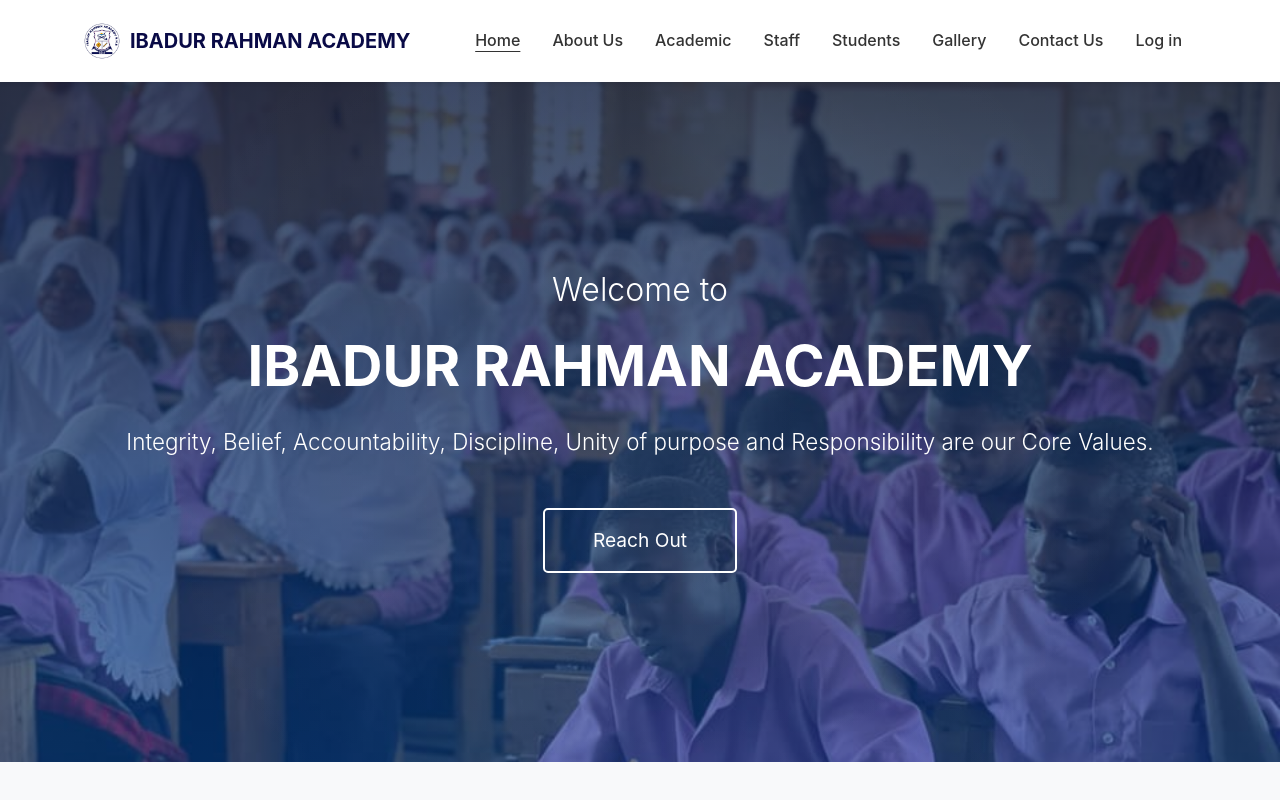
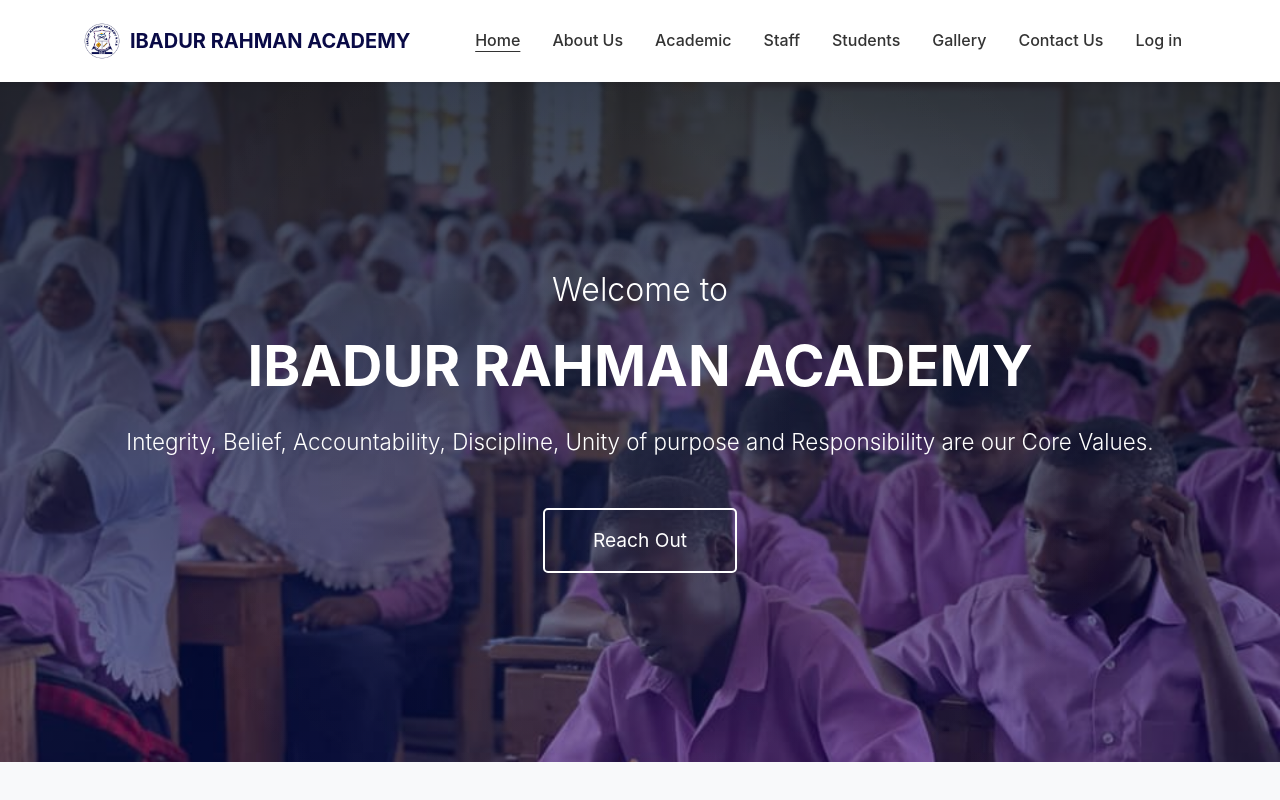
Before and after one commit to AmurdAmzer/IbassWeb-Redesign, a Next.js app in the folder frontend/: page / in a window 1280 px wide. Shown: the top 800 px of the page. Built offline with nearby package versions, Linux system fonts and the light colour scheme.

Commit message:
adjusting the overlay

```diff
--- a/frontend/src/components/Hero.js
+++ b/frontend/src/components/Hero.js
@@ -29,7 +29,7 @@ export default function Hero() {
       style={{
         minHeight: '85vh',
         padding: '0 1rem',
-        background: 'linear-gradient(rgba(10, 25, 60, 0.8), rgba(0, 64, 140, 0.6)), url(/images/hero-bg.jpg) center/cover no-repeat',
+        background: 'linear-gradient(rgba(0, 10, 30, 0.80), rgba(0, 10, 80, 0.5)), url(/images/hero-bg.jpg) center/cover no-repeat',
         overflowX: 'hidden',
       }}
     >
```
